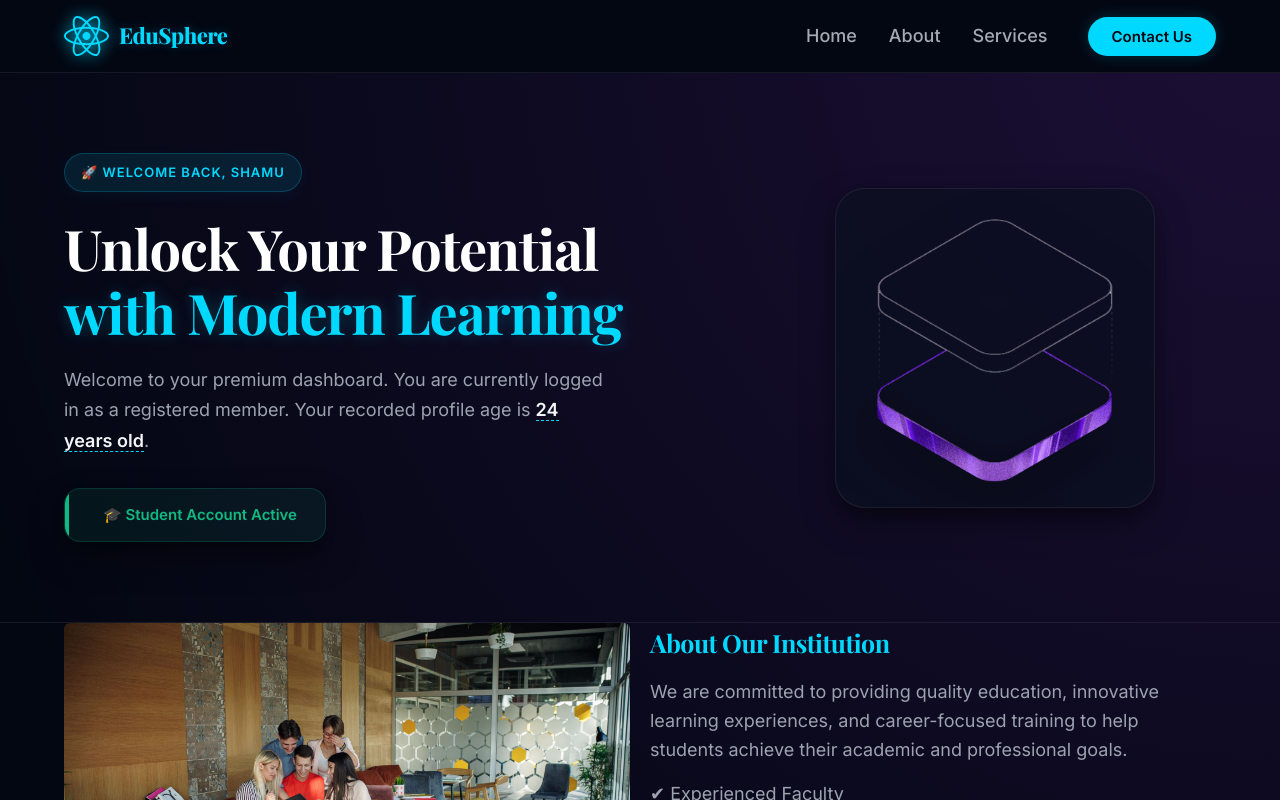
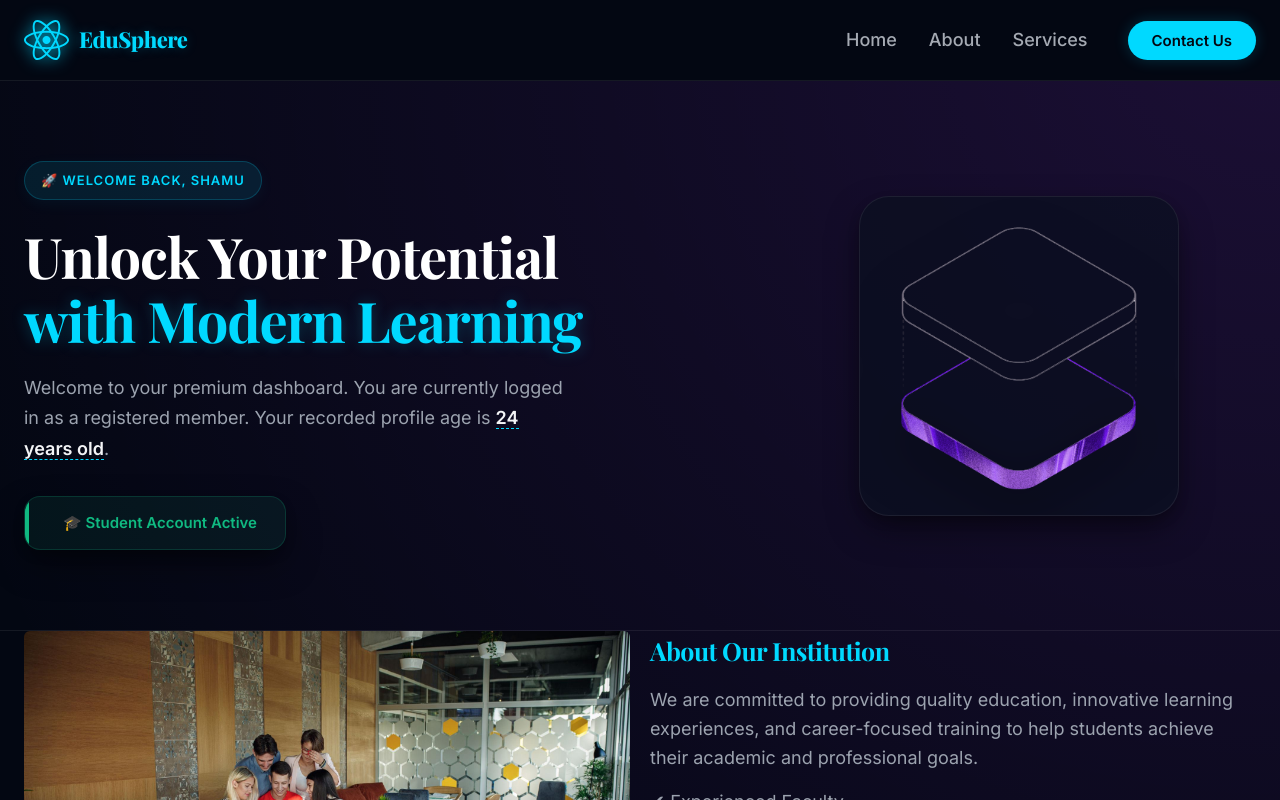
Before and after one commit to Shamu-0119/student-management-app, a React (Vite) app: page / in a window 1280 px wide. Shown: the top 800 px of the page. Built offline with nearby package versions, Linux system fonts and the light colour scheme.

Commit message:
Container width has changed to 1320px for desktop view

```diff
--- a/src/App.css
+++ b/src/App.css
@@ -1,6 +1,6 @@
 .container {
   width: 100%;
-  max-width: 1200px;
+  max-width: 1320px;
   margin: 0 auto;
   padding: 0 24px;
 }
--- a/src/components/Header.css
+++ b/src/components/Header.css
@@ -11,8 +11,8 @@
     display: flex;
     justify-content: space-between;
     align-items: center;
-    padding: 16px 24px;
-    max-width: 1200px;
+    padding: 20px 24px;
+    max-width: 1320px;
     margin: 0 auto;
     width: 100%;
     position: relative;
```
